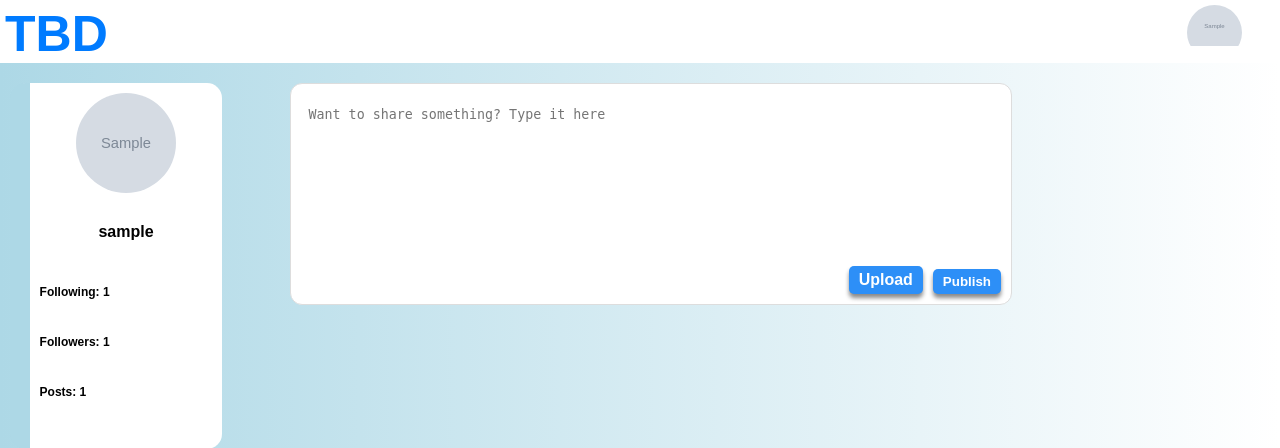
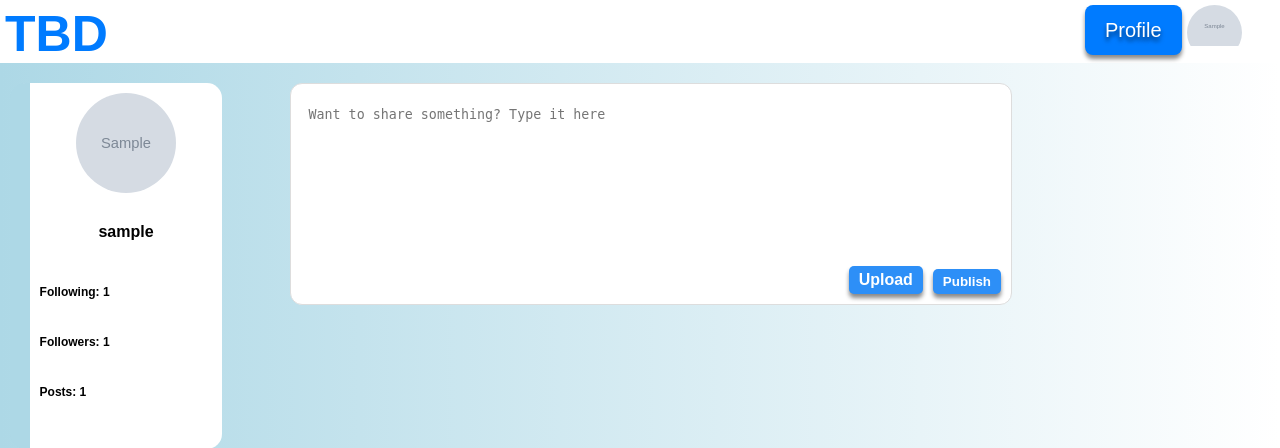
Before and after one commit to EvanJSP215/DevIt, a Flask app: template templates/blog.html in a window 1280 px wide. Shown: the top 448 px of the page. Run offline with Flask 3, Linux system fonts and the light colour scheme; the template is opened without the code that fills it: most values are stand-ins (such as "Sample title", 1, 10 or a date in 2020); grey boxes marked "Sample" are stand-in pictures.

Commit message:
Added a redirect button to Profile Page in blog.html

```diff
--- a/static/styles/blog.css
+++ b/static/styles/blog.css
@@ -385,3 +385,24 @@ body {
     justify-content: space-between;
     margin-top: auto;
 }
+
+.profile-button {
+    background-color: #007bff;
+    color: white;
+    text-shadow: 0px 4px 4px rgba(0, 0, 0, 0.556);
+    box-shadow: 0px 4px 4px rgba(0, 0, 0, 0.458);
+    border: none;
+    margin: 5px;
+    padding: 15px 20px;
+    cursor: pointer;
+    border-radius: 8px;
+    font-family: 'Manrope', sans-serif;
+    font-size: 20px;
+    line-height: 1;
+    display: flex; /* Add display flex */
+    align-items: center; /* Center vertically */
+}
+
+.profile-button:hover {
+    background: #005A8C;
+}
--- a/templates/blog.html
+++ b/templates/blog.html
@@ -11,8 +11,14 @@
 
 <body>
     <div class="head-container">
+
         <div class="left-content">
             TBD
+        </div>
+        <div class="navbar">
+            <form action="/profile" method="get" enctype="application/x-www-form-urlencoded">
+                <button type="submit" class="profile-button">Profile</button>
+            </form>
         </div>
         <div class="profile-container">
             <div class="profile-circle" id="profile-circle">
@@ -30,6 +36,8 @@
             </div>
         </div>
     </div>
+
+
 
     <!-- this is the user information that is displayed on the left side -->
     <div class = "content-container">
```
